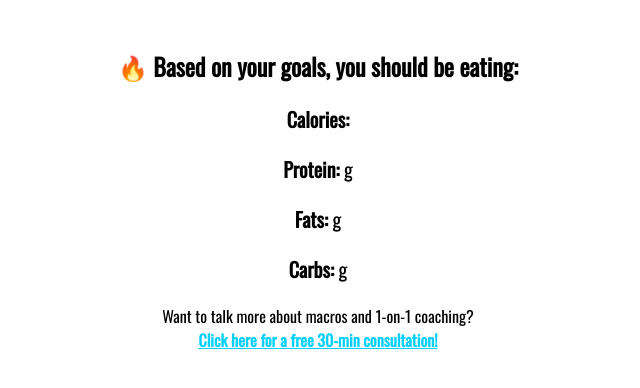
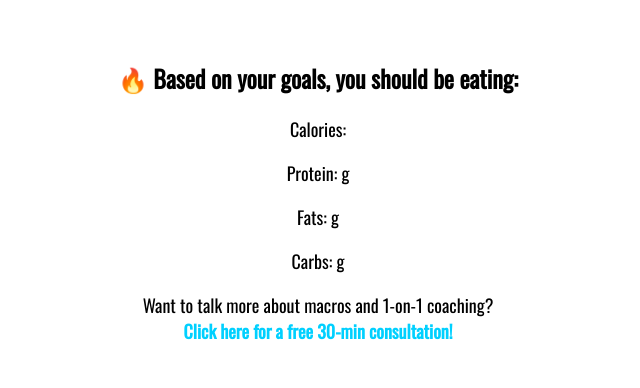
Before and after one commit to fitfoundtionsacademy/macro-calculator, a plain HTML site: page results.html in a window 1280 px wide. Shown: the whole page, without its empty margins (322-962 px from the left). Drawn offline with nearby package versions, Linux system fonts and the light colour scheme.

Commit message:
Update results.html

```diff
--- a/results.html
+++ b/results.html
@@ -1,34 +1,51 @@
-
 <!DOCTYPE html>
 <html lang="en">
+
 <head>
-    <meta charset="UTF-8">
-    <meta name="viewport" content="width=device-width, initial-scale=1.0">
-    <title>Your Macro Results</title>
-    <link href="https://fonts.googleapis.com/css?family=Oswald:400" rel="stylesheet">
-    <style>
-        body { font-family: 'Oswald', sans-serif; padding: 20px; background-color: #ffffff; color: #000000; text-align: center; }
-        .results { font-size: 20px; }
-        a { color: #00D0FF; font-weight: bold; }
-    </style>
+  <meta charset="UTF-8">
+  <meta name="viewport" content="width=device-width, initial-scale=1.0">
+  <title>Your Results</title>
+  <link rel="stylesheet" href="https://fonts.googleapis.com/css?family=Oswald:400">
+  <style>
+    body {
+      font-family: 'Oswald', sans-serif;
+      background-color: #FFFFFF;
+      color: #000000;
+      margin: 20px;
+      padding: 20px;
+      text-align: center;
+    }
+
+    .results {
+      font-size: 18px;
+      margin-top: 20px;
+    }
+
+    .results h2 {
+      font-size: 24px;
+    }
+
+    a {
+      color: #00D0FF;
+      text-decoration: none;
+      font-weight: bold;
+    }
+  </style>
 </head>
+
 <body>
+  <div class="results">
     <h2>🔥 Based on your goals, you should be eating:</h2>
-    <div class="results">
-        <p><strong>Calories:</strong> <span id="calories"></span></p>
-        <p><strong>Protein:</strong> <span id="protein"></span>g</p>
-        <p><strong>Fats:</strong> <span id="fats"></span>g</p>
-        <p><strong>Carbs:</strong> <span id="carbs"></span>g</p>
-    </div>
+    <p>Calories: <span id="calories"></span></p>
+    <p>Protein: <span id="protein"></span>g</p>
+    <p>Fats: <span id="fats"></span>g</p>
+    <p>Carbs: <span id="carbs"></span>g</p>
 
     <p>Want to talk more about macros and 1-on-1 coaching?<br>
-    <a href="https://fitfoundationsacademy.typeform.com/APPLY">Click here for a free 30-min consultation!</a></p>
+      <a href="https://fitfoundationsacademy.typeform.com/APPLY">Click here for a free 30-min consultation!</a></p>
+  </div>
 
-    <script>
-        document.getElementById('calories').textContent = localStorage.getItem('calories');
-        document.getElementById('protein').textContent = localStorage.getItem('protein');
-        document.getElementById('fats').textContent = localStorage.getItem('fats');
-        document.getElementById('carbs').textContent = localStorage.getItem('carbs');
-    </script>
+  <script src="script.js"></script>
 </body>
+
 </html>
```
